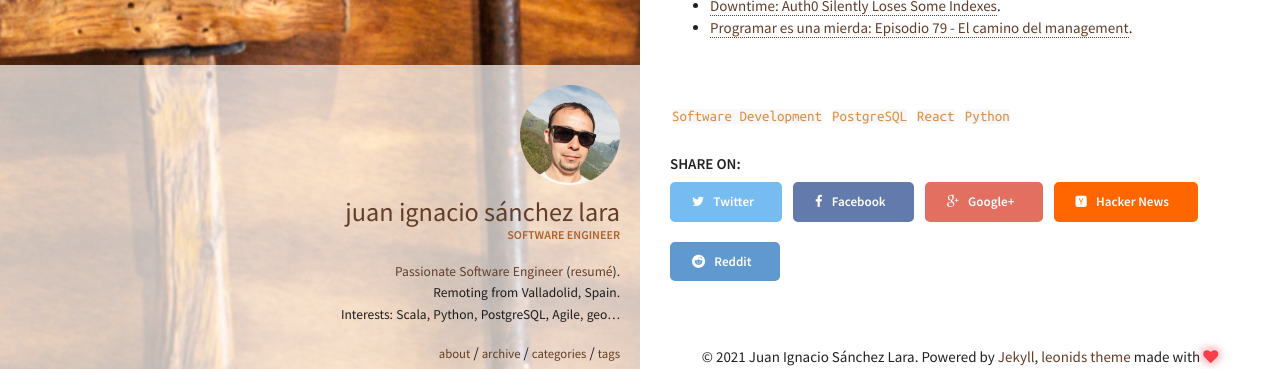
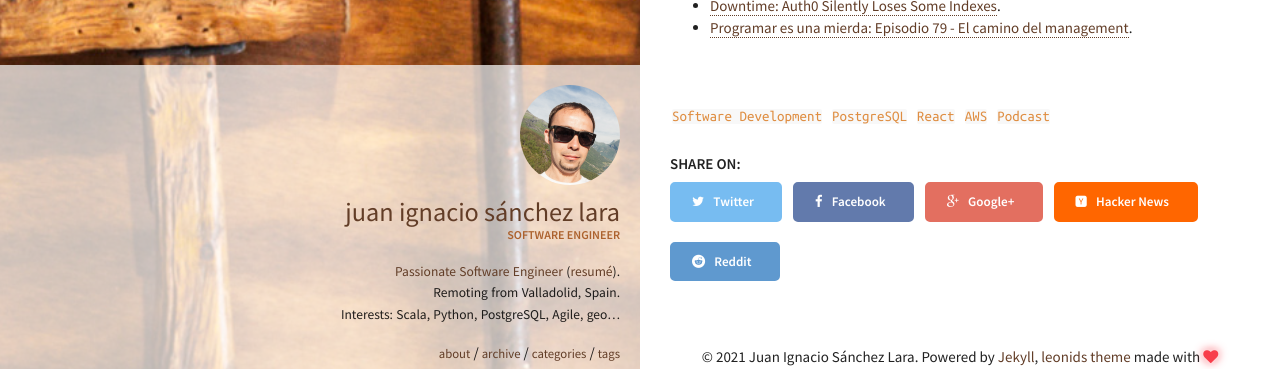
Before and after one commit to juanignaciosl/juanignaciosl.github.io, a Jekyll site: the page built from _posts/2021-04-30-April_2021_reads.markdown, in a window 1280 px wide. Shown: the part 1759-2128 px from the top of the page. Built offline with Jekyll 4.4.1, drawn with Linux system fonts in a browser that asks for light colours; comment, search, counter and statistics services are not loaded.

Commit message:
April tags fix

```diff
--- a/_posts/2021-04-30-April_2021_reads.markdown
+++ b/_posts/2021-04-30-April_2021_reads.markdown
@@ -4,7 +4,7 @@ comments: true
 title: 'April 2021 reads'
 date: 2021-04-30 01:18:57
 categories: ['reads']
-tags: ['Software Development', 'PostgreSQL', 'React', 'Python']
+tags: ['Software Development', 'PostgreSQL', 'React', 'AWS', 'Podcast']
 excerpt: |
     Some interesting content that I read during April 2021. Expect PostgreSQL, React, AWS... In addition, I've begun listening to podcasts, you'll find some of those as well.
 image:
```
